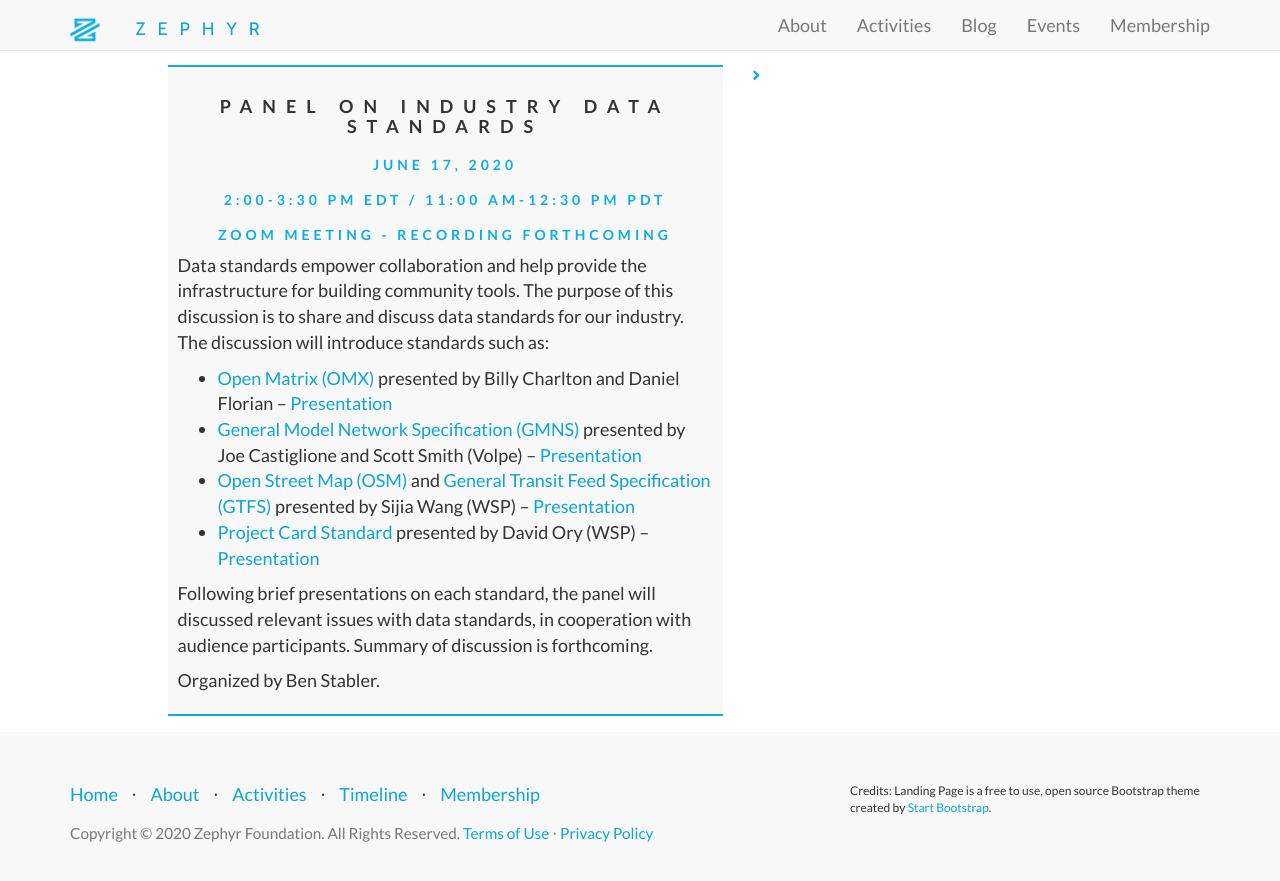
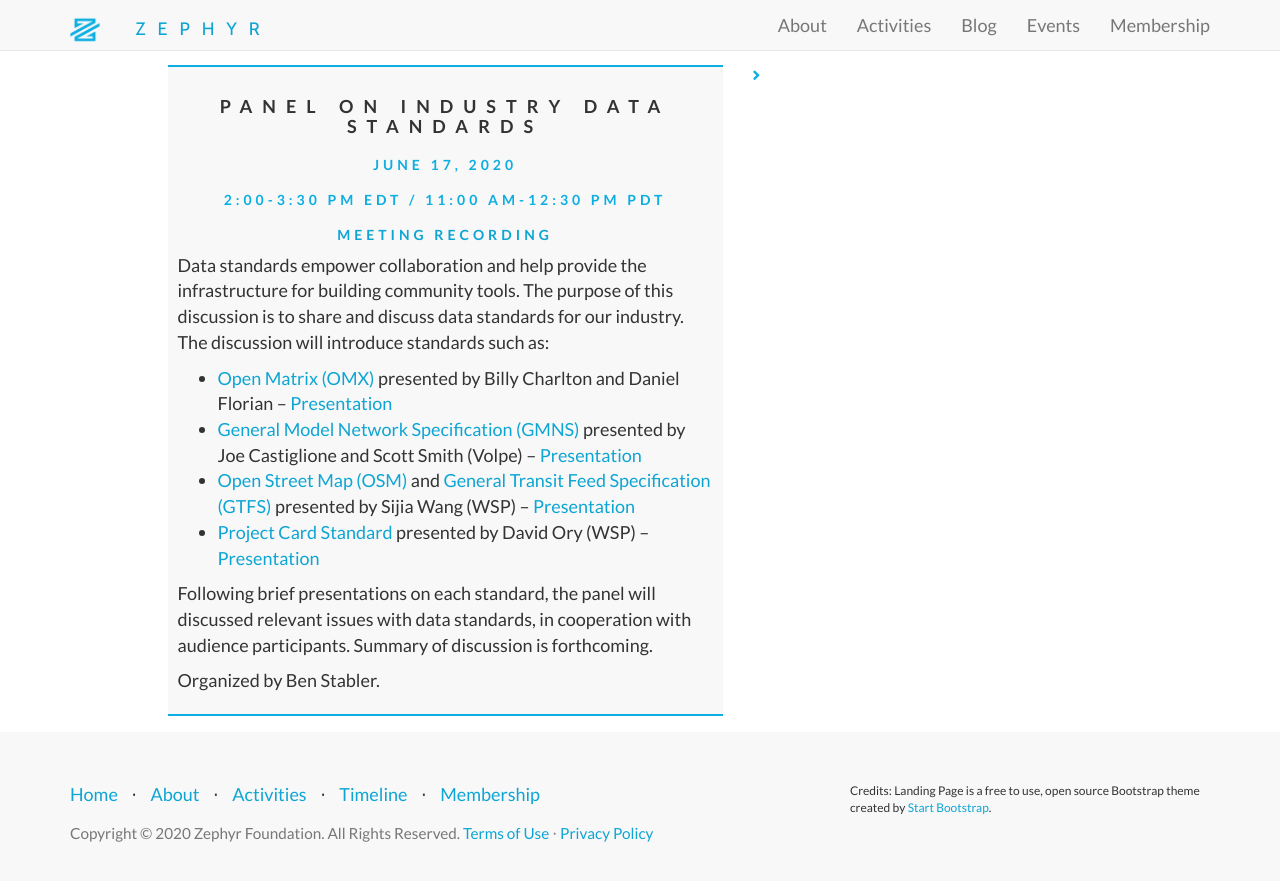
Before and after one commit to ZephyrTransport/zephyr-website, a Jekyll site: the page built from _events/2020-june-panel-data-standards.md, in a window 1280 px wide. Shown: the top 881 px of the page. Built offline with Jekyll 4.4.1, drawn with Linux system fonts in a browser that asks for light colours; nearby versions of some CDN libraries.

Commit message:
add video link for data standards

```diff
--- a/_events/2020-june-panel-data-standards.md
+++ b/_events/2020-june-panel-data-standards.md
@@ -5,7 +5,7 @@
 type: Panel
 day: June 17, 2020
 time: 2:00-3:30 PM EDT / 11:00 AM-12:30 PM PDT
-place: Zoom Meeting - Recording Forthcoming
+place: <a href='https://youtu.be/r-hMnQPFF-E'>Meeting Recording</a>
 additional-msg:
 summary:  "
 Data standards empower collaboration and help provide the infrastructure for building community tools.  The purpose of this discussion is to share and discuss data standards for our industry.  The discussion will introduce standards such as:
--- a/index.html
+++ b/index.html
@@ -486,7 +486,7 @@
         <h3><i class="fa fa-angle-right" style="color:#{{ site.highlight-color }}" aria-hidden="true"></i>Spring 2020</h3>
         <p><b>May 27 Time 3:00-4:30 PM EDT/12:00-1:30 PM PDT</b>: <a href='{{ site.baseurl }}/events/2020-may-learning-system-dynamics'>Learning Session: A system dynamics perspective for transportation planning under uncertainty</a> (Recording + Slides Available)
 				<p><b>June 5th Time 1:00-2:30 PM EDT/10:00 AM-11:30 PM PDT</b>: <a href='{{ site.baseurl }}/events/2020-june-panel-estimating-understanding-uncertainty'>Panel on Understanding and Estimating Uncertainty.</a> (Recording + Slides Available)
-				<p><b>June 17 Time 2:00-3:30 PM EDT/11:00 AM-12:30 PM PDT</b>: <a href='{{ site.baseurl }}/events/2020-june-panel-data-standards'>Panel on industry data standards.</a> (Slides Available)
+				<p><b>June 17 Time 2:00-3:30 PM EDT/11:00 AM-12:30 PM PDT</b>: <a href='{{ site.baseurl }}/events/2020-june-panel-data-standards'>Panel on industry data standards.</a> (Recording + Slides Available)
 			</div>
 
 			<div class="col-sm-4" id="Summer 2020">
```
